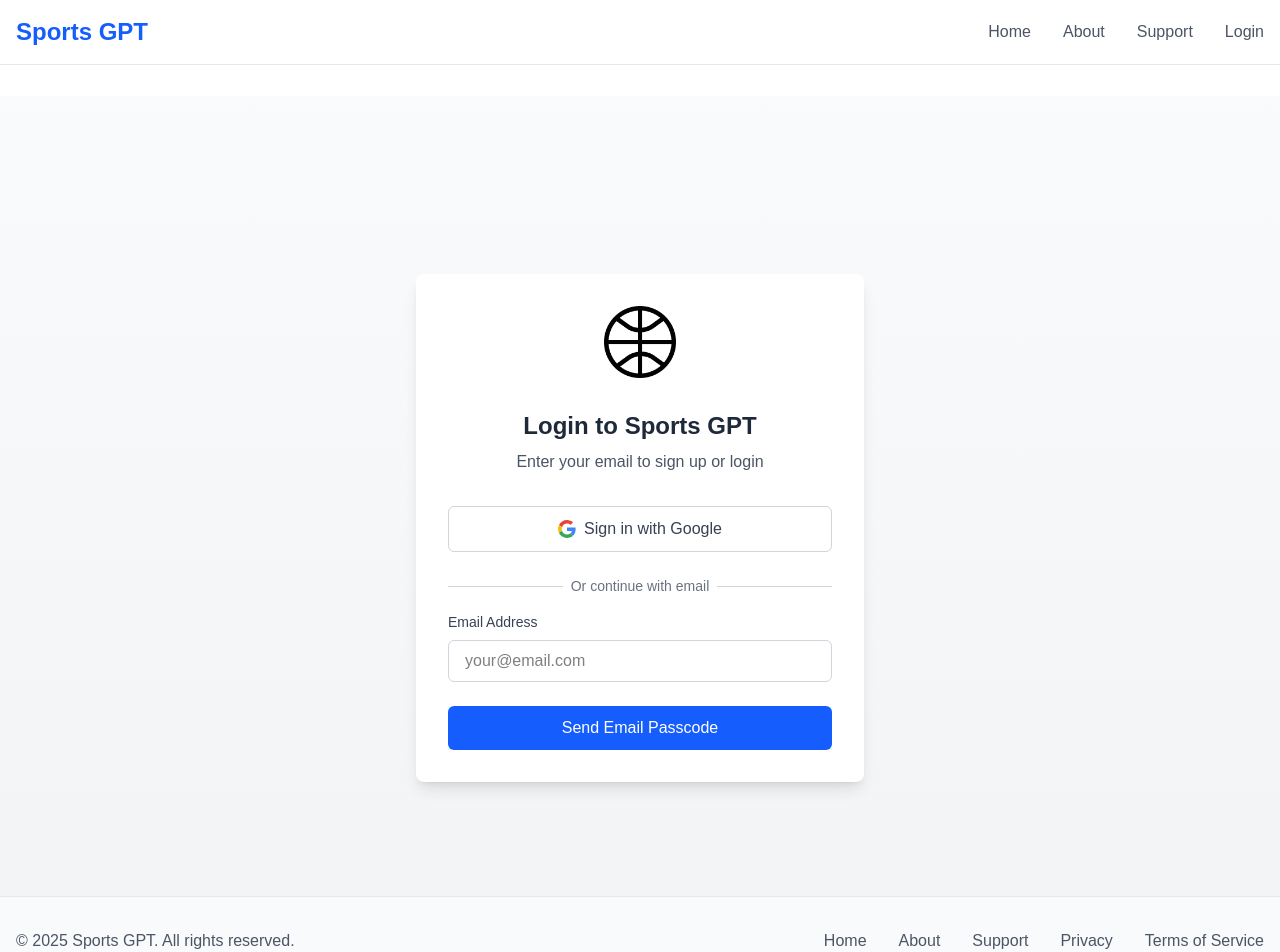
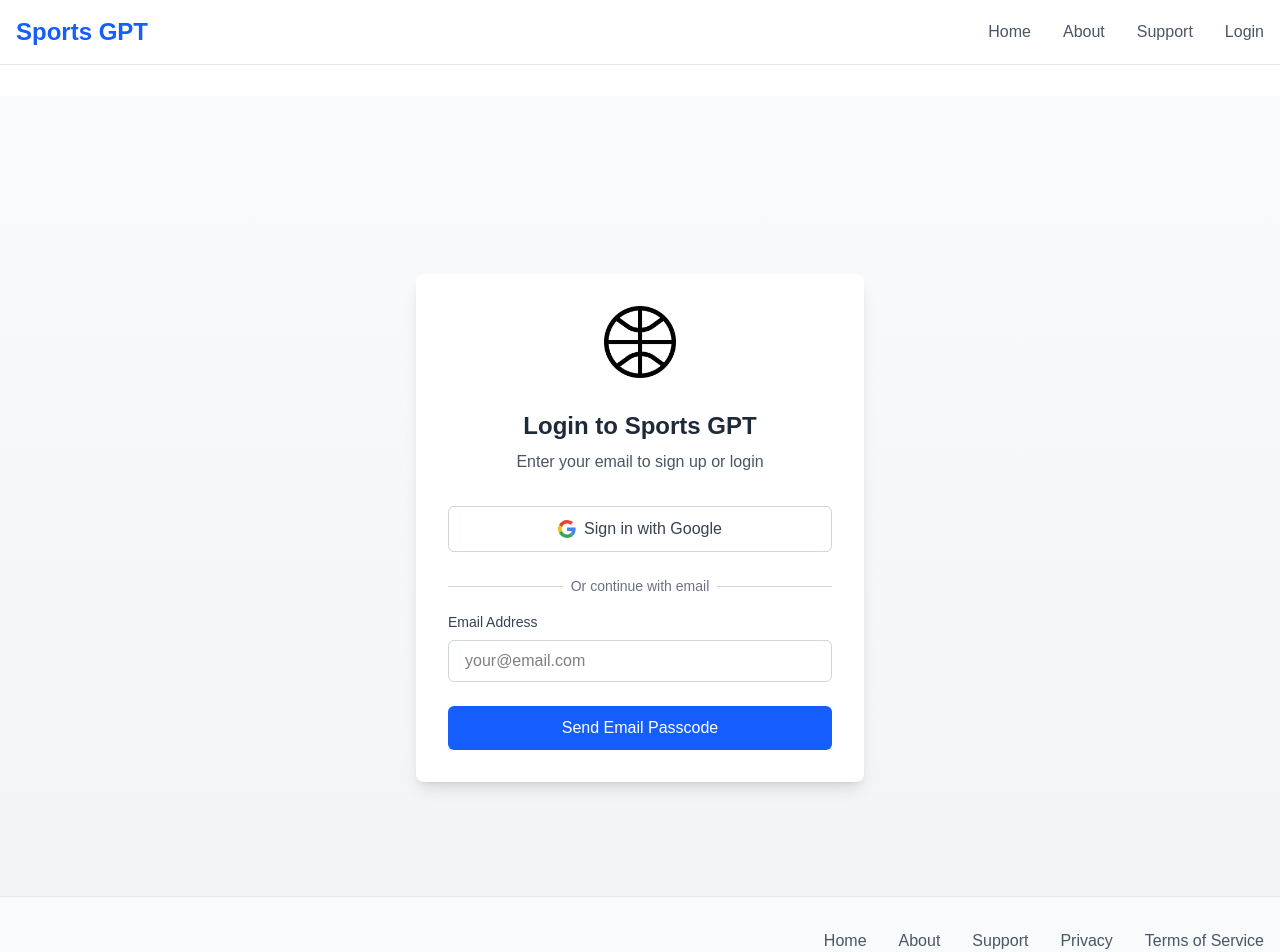
Before and after one commit to imponenm/sports-gpt-ui, a Next.js app: page /login in a window 1280 px wide. Shown: the top 952 px of the page. Built offline with nearby package versions, Linux system fonts and the light colour scheme; no server answers.

Commit message:
Remove copyright logo from footer

```diff
--- a/src/components/MainFooter.tsx
+++ b/src/components/MainFooter.tsx
@@ -4,10 +4,7 @@
   return (
     <footer className="bg-gray-50 border-t border-gray-200">
       <div className="container mx-auto px-4 py-8">
-        <div className="flex flex-col md:flex-row justify-between items-center">
-          <div className="mb-4 md:mb-0">
-            <span className="text-gray-600">© {new Date().getFullYear()} Sports GPT. All rights reserved.</span>
-          </div>
+        <div className="flex flex-col md:flex-row justify-end items-center">
 
           <nav className="flex items-center space-x-8">
             <Link href="/" className="text-gray-600 hover:text-blue-600 transition-colors">
```
